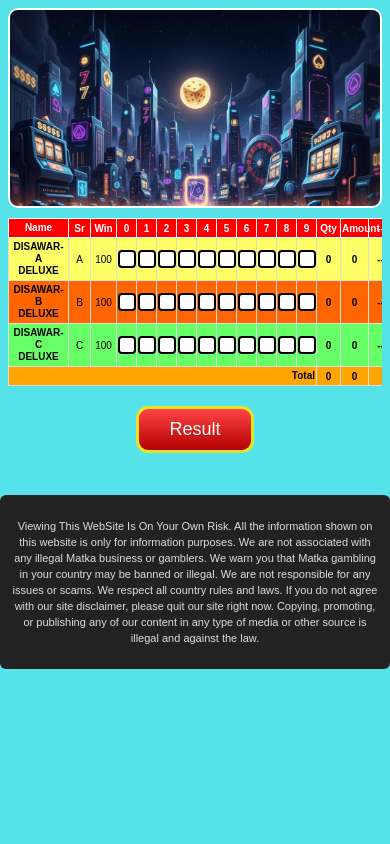
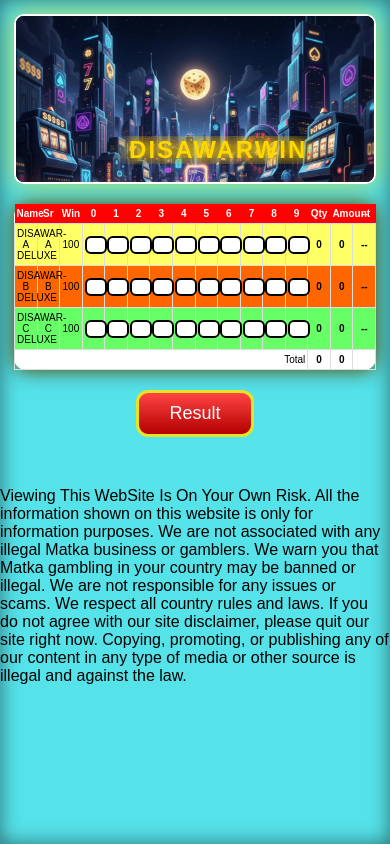
Before and after one commit to SaiWorkProfile/Lottery-Frontend, a React (Create React App) app: page / in a window 390 px wide. Built offline with nearby package versions, Linux system fonts and the light colour scheme; no server answers.

Commit message:
Perfect mobile table layout

```diff
--- a/src/styles/main.css
+++ b/src/styles/main.css
@@ -3,31 +3,52 @@
   box-sizing: border-box;
 }
 
+/* ================= GLOBAL ================= */
 body {
   margin: 0;
   font-family: Arial, sans-serif;
   background: #000;
+  color: #000;
 }
 
-/* ================= PAGE ================= */
+button {
+  cursor: pointer;
+}
+
+/* ================= PAGE WRAPPER ================= */
 .page-wrapper {
   max-width: 1200px;
   margin: 0 auto;
+  min-height: 100vh;
   background: #55E2E9;
-  min-height: 100vh;
+
+  border-left: 4px solid #fff;
+  border-right: 4px solid #fff;
+
+  box-shadow:
+    0 0 25px rgba(255,215,0,0.25),
+    inset 0 0 20px rgba(0,0,0,0.5);
 }
 
+/* ================= CONTENT FRAME ================= */
 .content-frame {
-  padding: 8px;
+  padding: 14px;
 }
 
-/* ================= BANNER ================= */
+/* ================= TOP BANNER ================= */
 .top-banner {
   position: relative;
-  height: 200px;
+  width: 100%;
+  height: 260px;
+  background: #000;
+  overflow: hidden;
+
   border-radius: 10px;
-  overflow: hidden;
   border: 2px solid #fff;
+
+  box-shadow:
+    inset 0 0 30px rgba(0,0,0,0.7),
+    0 0 25px rgba(255,215,0,0.6);
 }
 
 .top-banner img {
@@ -36,151 +57,187 @@ body {
   object-fit: cover;
 }
 
+/* ================= BANNER TEXT ================= */
 .banner-text {
   position: absolute;
-  bottom: 10px;
+  bottom: 18px;
+  left: 0;
   width: 100%;
   overflow: hidden;
+  z-index: 3;
 }
 
 .banner-text span {
+  display: inline-block;
+  white-space: nowrap;
   padding-left: 100%;
-  font-size: 22px;
+  font-size: 42px;
   font-weight: bold;
-  color: gold;
-  white-space: nowrap;
-  animation: scroll 12s linear infinite;
+  letter-spacing: 4px;
+  color: #ffd700;
+
+  text-shadow:
+    0 0 8px #ffd700,
+    0 0 16px #ffcc00,
+    0 0 32px #ff9900;
+
+  animation: bannerScroll 12s linear infinite;
 }
 
-@keyframes scroll {
+@keyframes bannerScroll {
   from { transform: translateX(0); }
-  to { transform: translateX(-100%); }
+  to   { transform: translateX(-100%); }
+}
+
+/* ================= HEADER ================= */
+.header-box {
+  margin-top: 14px;
+  display: grid;
+  grid-template-columns: repeat(5, 1fr);
+  background: #5b1478;
+  color: yellow;
+  padding: 14px;
+  text-align: center;
+  font-size: 14px;
+
+  border-radius: 8px;
+  border: 2px solid #fff;
+}
+
+.header-box b {
+  color: #fff;
+  font-size: 16px;
 }
 
 /* ================= TABLE ================= */
 .table-wrapper {
-  margin-top: 10px;
-  overflow: hidden; /* 🚫 NO SCROLL */
+  display: flex;
+  justify-content: center;
+  margin: 20px 0;
 }
 
 .bet-table {
   width: 100%;
-  table-layout: fixed;
   border-collapse: collapse;
   background: #fff;
-  border-radius: 8px;
+  border-radius: 12px;
+  table-layout: fixed;
+
+  box-shadow:
+    0 0 20px rgba(0,0,0,0.7),
+    0 0 15px rgba(255,215,0,0.5);
 }
 
-/* HEADERS */
 .bet-table th {
   background: red;
   color: #fff;
-  font-size: 10px;
-  padding: 3px 1px;
-  border: 1px solid #fff;
+  padding: 8px 4px;
+  font-size: 14px;
 }
 
-/* CELLS */
 .bet-table td {
-  font-size: 10px;
-  padding: 3px 1px;
   border: 1px solid #ddd;
+  padding: 6px 4px;
   text-align: center;
+  font-size: 14px;
 }
 
-/* COLUMN WIDTHS (CRITICAL) */
-.bet-table th:nth-child(1),
-.bet-table td:nth-child(1) {
-  width: 60px;
-  font-weight: bold;
-  word-break: break-word;
-  line-height: 12px;
-}
-
-.bet-table th:nth-child(2),
-.bet-table td:nth-child(2) {
-  width: 22px;
-}
-
-.bet-table th:nth-child(3),
-.bet-table td:nth-child(3) {
-  width: 26px;
-}
-
-.bet-table th:nth-child(n+4):nth-child(-n+13),
-.bet-table td:nth-child(n+4):nth-child(-n+13) {
-  width: 20px;
-}
-
-.bet-table th:nth-child(14),
-.bet-table td:nth-child(14) {
-  width: 24px;
-}
-
-.bet-table th:nth-child(15),
-.bet-table td:nth-child(15) {
-  width: 28px;
-}
-
-.bet-table th:nth-child(16),
-.bet-table td:nth-child(16) {
-  width: 24px;
-}
-
-/* INPUT */
 .num-box {
-  width: 18px;
-  height: 18px;
-  font-size: 10px;
-  border-radius: 4px;
+  width: 34px;
+  height: 24px;
+  font-size: 13px;
+  border-radius: 6px;
   border: 2px solid #000;
 }
 
 /* ROW COLORS */
 .row-yellow { background: #ffff66; }
 .row-orange { background: #ff6600; }
-.row-green { background: #66ff66; }
-
-.total-row {
-  background: orange;
-  font-weight: bold;
-}
+.row-green  { background: #66ff66; }
 
 /* ================= RESULT BUTTON ================= */
 .result-btn {
-  margin: 16px auto;
-  padding: 10px 30px;
+  display: block;
+  margin: 30px auto;
+  padding: 12px 45px;
+  font-size: 20px;
+  font-weight: bold;
+  color: #fff;
+  background: linear-gradient(#ff4d4d, #b30000);
+  border-radius: 14px;
+  border: 3px solid #000;
+}
+
+/* ================= ADMIN ================= */
+.admin-page {
+  max-width: 520px;
+  margin: 80px auto;
+  padding: 28px;
+  background: #fff;
+  border-radius: 12px;
+  border: 3px solid #222;
+}
+
+.admin-page input {
+  width: 100%;
+  padding: 12px;
+  margin-bottom: 16px;
   font-size: 16px;
+  border-radius: 8px;
+  border: 2px solid #000;
+}
+
+.admin-page button {
+  width: 100%;
+  padding: 14px;
+  font-size: 18px;
   font-weight: bold;
   background: linear-gradient(#ff4d4d, #b30000);
   color: #fff;
-  border-radius: 12px;
-  border: 3px solid #000;
-  display: block;
+  border-radius: 10px;
 }
 
-/* ================= DISCLAIMER ================= */
-.site-disclaimer {
-  margin-top: 14px;
-  padding: 12px;
-  font-size: 11px;
-  line-height: 16px;
-  background: #222;
-  color: #ddd;
-  border-radius: 6px;
-  text-align: center;
-}
+/* ================= MOBILE FULL TABLE FIT ================= */
+@media (max-width: 768px) {
 
-/* ================= MOBILE EXTRA ================= */
-@media (max-width: 360px) {
+  .page-wrapper {
+    max-width: 100%;
+    border: none;
+  }
+
+  .top-banner {
+    height: 170px;
+  }
+
+  .banner-text span {
+    font-size: 24px;
+    letter-spacing: 2px;
+  }
+
+  .header-box {
+    grid-template-columns: repeat(2, 1fr);
+    font-size: 12px;
+  }
+
+  /* 🔥 KEY FIX */
+  .bet-table {
+    font-size: 10px;
+  }
+
   .bet-table th,
   .bet-table td {
-    font-size: 9px;
+    padding: 4px 2px;
+    font-size: 10px;
   }
 
   .num-box {
-    width: 16px;
-    height: 16px;
-    font-size: 9px;
+    width: 22px;
+    height: 18px;
+    font-size: 10px;
+  }
+
+  .result-btn {
+    font-size: 16px;
+    padding: 10px 30px;
   }
 }
```
